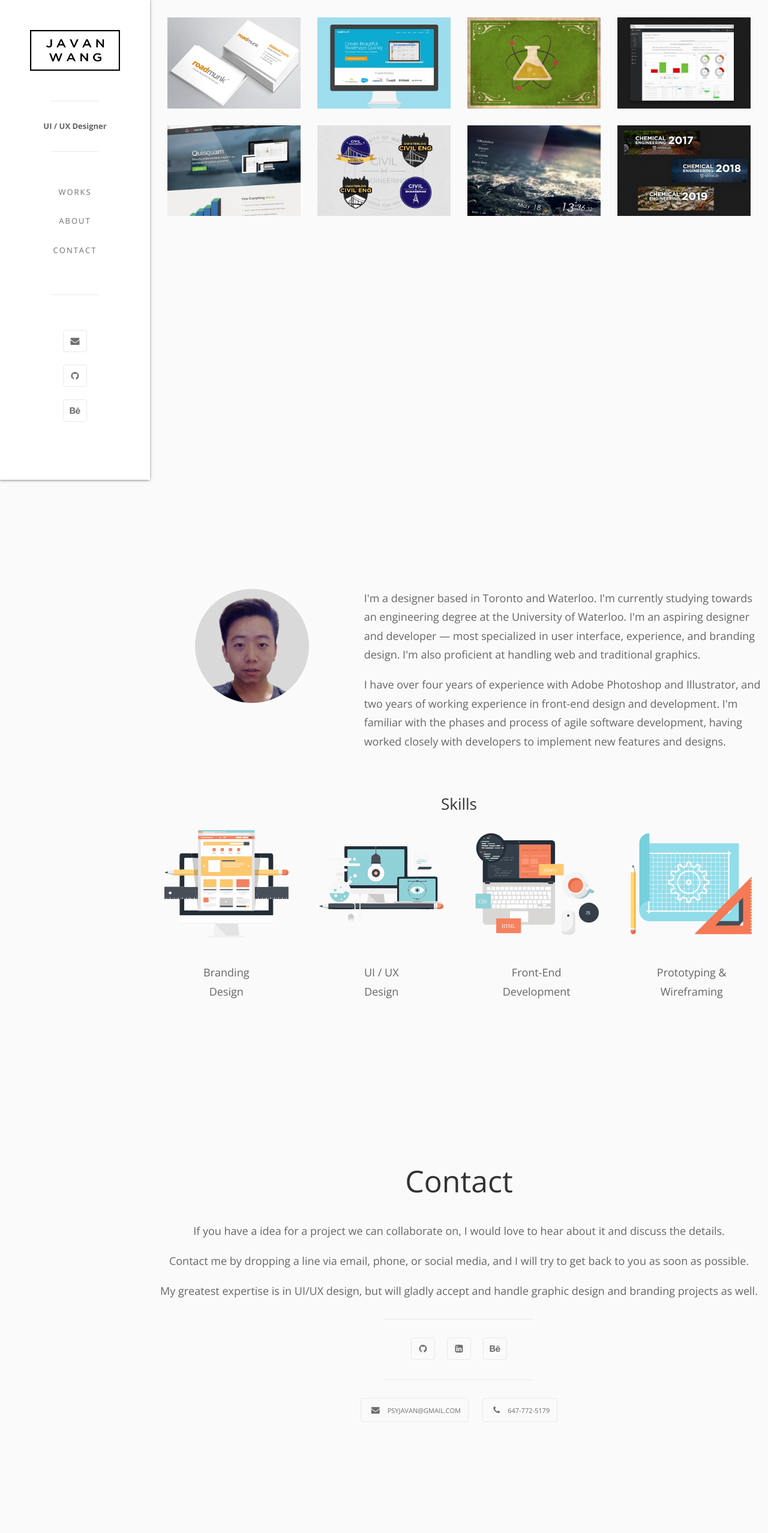
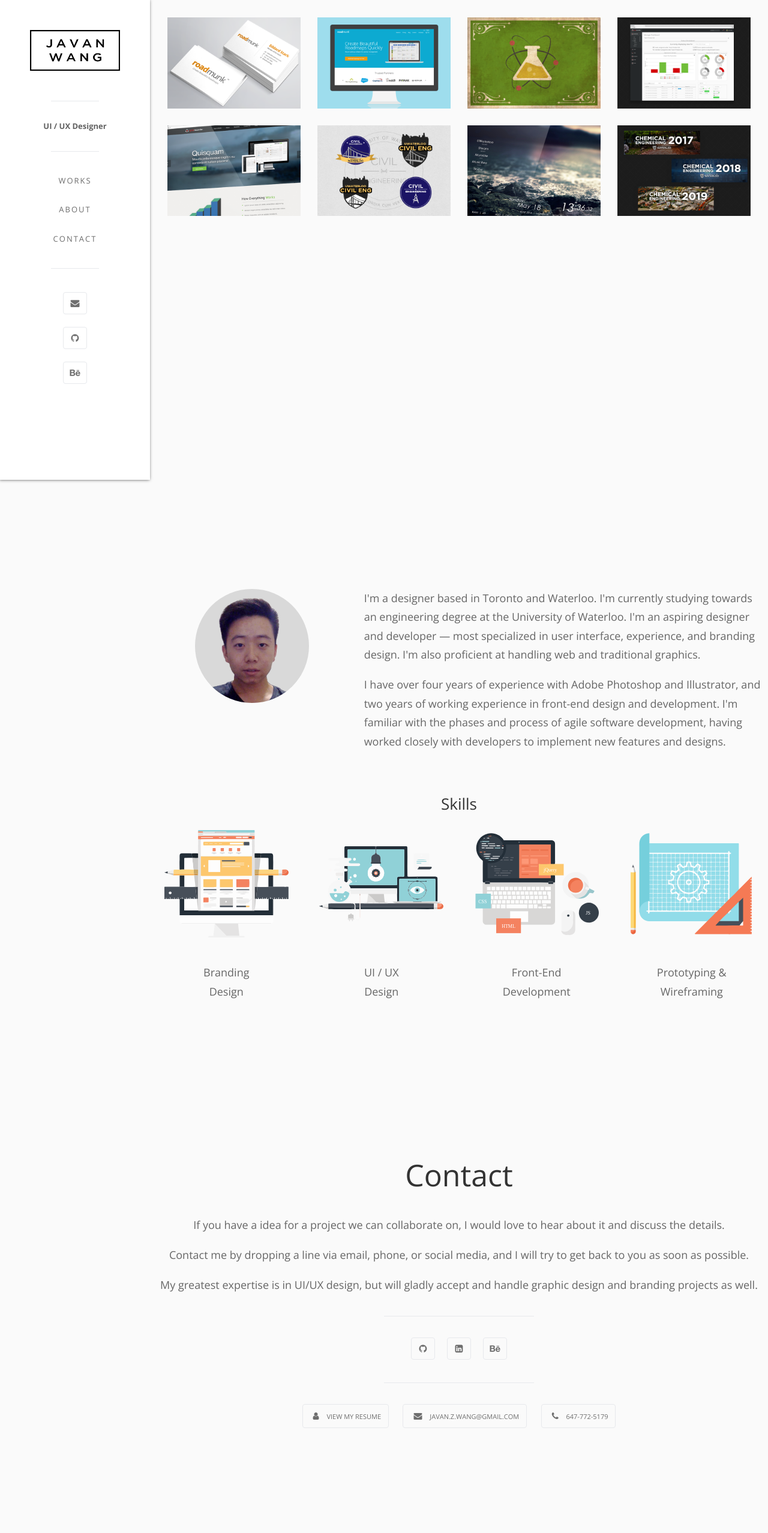
Before and after one commit to JWZY/portfolio, a PHP site: page / in a window 1280 px wide. Shown: the whole page at 60% size. Run offline with PHP 8.4, Linux system fonts and the light colour scheme; some libraries are stand-ins or nearby versions; some web fonts are replaced.

Commit message:
rebuild commit

```diff
--- a/assets/css/main.css
+++ b/assets/css/main.css
@@ -123,7 +123,7 @@
 	width: 250px;
 	border-bottom: 1px solid #E7E9EC;
 	border-top: none;
-	margin: 30px auto;
+	margin: 35px auto;
 }
 .social-icons i {
 	padding-right: 30px;
--- a/assets/css/style.css
+++ b/assets/css/style.css
@@ -396,7 +396,7 @@
   text-align: center;
   width: 140px;
   margin: 0 auto;
-  padding: 35px 0;
+  padding: 10px 0;
   vertical-align: middle;
   background: linear-gradient(#E7E9EC, #E7E9EC) 50% 0;
   background-repeat: no-repeat;
@@ -408,7 +408,7 @@
   margin: 18px auto;
 }
 .navbar ul {
-  margin-top: 24px;
+  margin-top: 30px;
 }
 .navbar li.icons i {
   display: block;
@@ -416,6 +416,9 @@
   padding: 10px;
   border-radius: 4px;
   transition: all .3s;
+}
+.navbar h5 {
+  margin: 25px 0;
 }
 a {
     color: #6e6e6e;
--- a/index.html
+++ b/index.php
@@ -1,3 +1,6 @@
+<?php
+ob_start( 'ob_gzhandler' );
+?>
 <!DOCTYPE html>
 <html xmlns="http://www.w3.org/1999/xhtml">
 <head>
@@ -12,24 +15,6 @@
 	<link rel="stylesheet" type="text/css" href="assets/css/main.css" />
 	<link rel="stylesheet" type="text/css" href="assets/css/style.css">
 	<link rel="stylesheet" type="text/css" href="assets/css/style-responsive.css">
-	<link rel="stylesheet" type="text/css" href="http://cdn.jsdelivr.net/jquery.slick/1.5.6/slick.css"/>
-
-	<script type="text/javascript" src="https://code.jquery.com/jquery-1.11.0.min.js"></script>
-	<script type="text/javascript" src="https://code.jquery.com/jquery-migrate-1.2.1.min.js"></script>
-
-
-	<script src="assets/js/jquery-modals.js"></script>
-
-	<!--common script for all pages-->
-	<script src="http://ajax.googleapis.com/ajax/libs/jqueryui/1.9.1/jquery-ui.min.js"></script>
-	<script src="assets/js/jquery.dcjqaccordion.2.7.js" class="include" type="text/javascript"></script>
-	<script src="assets/js/common-scripts.js"></script>
-	<script type="text/javascript" src="assets/vendors/jquery.slimscroll.min.js"></script>
-	<script type="text/javascript" src="assets/js/jquery.nicescroll.js"></script>
-	<script type="text/javascript" src="jquery.fullPage.js"></script>
-	<script type="text/javascript" src="assets/js/main.js"></script>
-	<script src="assets/js/bootstrap.min.js"></script>
-
 </head>
 
 <body>
@@ -65,7 +50,7 @@
 			</section>
 			<section>
 				<ul class="contact-icons">
-					<li class="icons"><a href="mailto:psyjavan@gmail.com" target="_blank"><i class="fa fa-envelope"></i></a></li>
+					<li class="icons"><a href="mailto:javan.z.wang@gmail.com" target="_blank"><i class="fa fa-envelope"></i></a></li>
 					<li class="icons"><a href="https://github.com/JWZY/" target="_blank"><i class="fa fa-github"></i></a></li>
 					<li class="icons"><a href="https://www.behance.net/JWZY/" target="_blank"><i class="fa fa-behance"></i></a></li>
 				</ul>
@@ -505,8 +497,8 @@
 						</div>
 						<hr>
 						<div class="row">
-							<a href="assets/resume.pdf" class="btn btn-special hidden" target="_blank"><i class="fa fa-user"></i> View My Resume</a>
-							<a class="btn btn-special" target="_blank"><i class="fa fa-envelope"></i> psyjavan@gmail.com</a>
+							<a href="resume.pdf" class="btn btn-special" target="_blank"><i class="fa fa-user"></i> View My Resume</a>
+							<a href="mailto:javan.z.wang@gmail.com" class="btn btn-special" target="_blank"><i class="fa fa-envelope"></i> javan.z.wang@gmail.com</a>
 							<a class="btn btn-special"><i class="fa fa-phone"></i> 647-772-5179</a>
 						</div>
 					</div>
```
Also changed, not shown: other parts of index.php (+24 -11 lines), .htaccess (added), favicon.ico (added), 1 other file.
